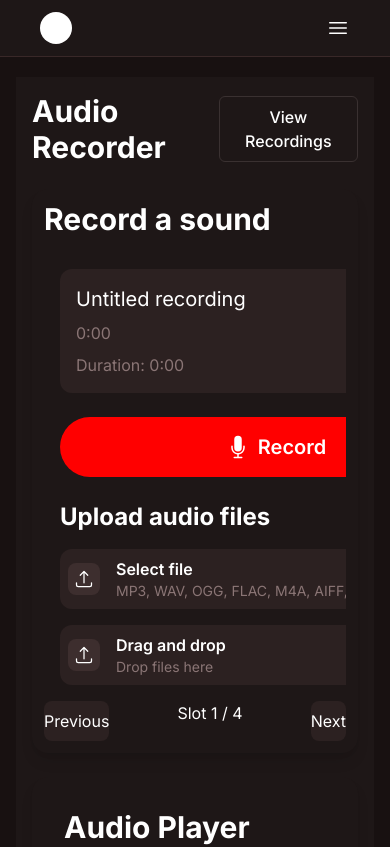
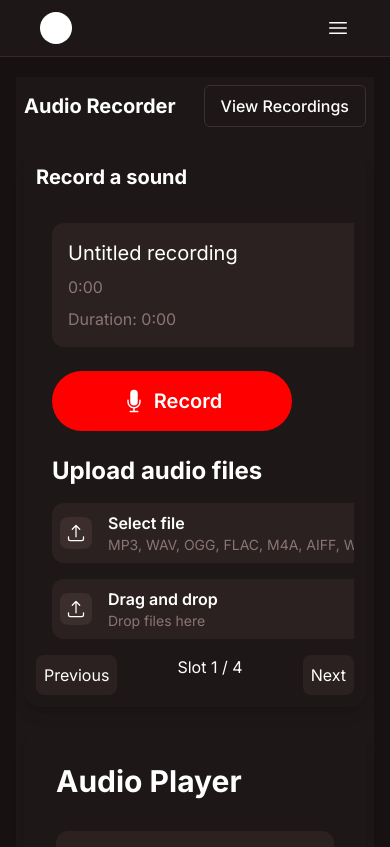
Before and after one commit to raidenkhan/audio, a Next.js app in the folder audio-recorder/: page / in a window 390 px wide. Shown: the top 847 px of the page. Built offline with nearby package versions, Linux system fonts and the light colour scheme.

Commit message:
Improved looks

```diff
--- a/audio-recorder/src/components/MainComponent.tsx
+++ b/audio-recorder/src/components/MainComponent.tsx
@@ -34,14 +34,7 @@ const MainComponent = () => {
     const clearRecording = async (slot: number) => {
         const recording = recordings[slot];
         if (recording) {
-            try {
-                // const response = await fetch(`${process.env.NEXT_PUBLIC_API_BASE_URL}/api/recordings/${slot}`, {
-                //     method: 'DELETE',
-                // });
 
-                // if (!response.ok) {
-                //     throw new Error('Failed to delete recording');
-                // }
 
                 setRecordings((prev) => {
                     const newRecordings = [...prev];
@@ -53,9 +46,12 @@ const MainComponent = () => {
                     newUploadedAudios[slot] = null;
                     return newUploadedAudios;
                 });
-            } catch (error) {
-                console.error('Error deleting recording:', error);
-            }
+                setRecordingDurations((prev) => {
+                    const newDurations = [...prev];
+                    newDurations[slot] = 0;
+                    return newDurations;
+                });
+
         }
     };
 
@@ -79,9 +75,9 @@ const MainComponent = () => {
     // };
 
     return (
-        <div className="bg-[#1E1717] min-h-screen p-4 sm:p-8">
+        <div className="bg-[#1E1717] min-h-screen p-2 sm:p-8">
             <div className="flex justify-between items-center mb-6">
-                <h1 className="text-3xl font-bold text-white">Audio Recorder</h1>
+                <h1 className="text-xl sm:text-3xl font-bold text-white">Audio Recorder</h1>
                 <Button
                     variant="outline"
                     className="bg-[#3a3131] text-white hover:bg-[#4a4141]"
--- a/audio-recorder/src/components/RecordingSection.tsx
+++ b/audio-recorder/src/components/RecordingSection.tsx
@@ -156,7 +156,7 @@ const AudioRecorder: React.FC<AudioRecorderProps> = ({ recordings, setRecordings
 
     return (
         <div className="bg-[#1E1717] p-3 sm:p-8 rounded-2xl shadow-lg">
-            <h2 className="text-3xl font-bold mb-8 text-white">Record a sound</h2>
+            <h2 className="text-xl sm:text-3xl font-bold mb-8 text-white">Record a sound</h2>
             <div className="overflow-hidden">
                 <div
                     className="flex transition-transform duration-300 ease-in-out"
@@ -176,7 +176,7 @@ const AudioRecorder: React.FC<AudioRecorderProps> = ({ recordings, setRecordings
                                     <div className="text-[#8A7575] mt-2">Duration: {formatTime(recordingDurations[currentSlot])}</div>
                                 </div>
                                 <button
-                                    className={`w-[27rem] py-4 rounded-full text-white text-xl font-semibold flex items-center justify-center ${
+                                    className={` w-[15rem] sm:w-[27rem] py-4 rounded-full text-white text-xl font-semibold flex items-center justify-center ${
                                         isRecording[slot] ? 'bg-[#FF4545]' : 'bg-[#FF0000] hover:bg-[#FF4545]'
                                     }`}
                                     onClick={() => isRecording[slot] ? stopRecording(slot) : startRecording(slot)}
@@ -195,7 +195,7 @@ const AudioRecorder: React.FC<AudioRecorderProps> = ({ recordings, setRecordings
                                 </button>
                                 {(recordings[slot] || uploadedAudios[slot]) && (
                                     <button
-                                        className="w-[27rem] py-2 rounded-full text-white text-lg font-semibold bg-[#3D2E2E] hover:bg-[#4D3E3E]"
+                                        className="w-[20rem] sm:w-[27rem] py-2 rounded-full text-white text-lg font-semibold bg-[#3D2E2E] hover:bg-[#4D3E3E]"
                                         onClick={() => clearRecording(slot)}
                                     >
                                         Clear Recording
@@ -241,14 +241,14 @@ const AudioRecorder: React.FC<AudioRecorderProps> = ({ recordings, setRecordings
             <div className="flex justify-between mt-4">
                 <button
                     onClick={prevSlot}
-                    className="py-2 bg-[#2C2121] text-white rounded-lg"
+                    className="p-2 bg-[#2C2121] text-white rounded-lg"
                 >
                     Previous
                 </button>
                 <span className="text-white">Slot {currentSlot + 1} / 4</span>
                 <button
                     onClick={nextSlot}
-                    className=" py-2 bg-[#2C2121] text-white rounded-lg"
+                    className=" p-2 bg-[#2C2121] text-white rounded-lg"
                 >
                     Next
                 </button>
--- a/audio-recorder/src/components/download-popup.tsx
+++ b/audio-recorder/src/components/download-popup.tsx
@@ -40,6 +40,7 @@ export default function DownloadPopup({ isOpen, onOpenChange, recordings, upload
   const [error, setError] = useState<string | null>(null);
   const [allRecordings, setAllRecordings] = useState<Recording[]>([]);
 
+
   useEffect(() => {
     if (isOpen) {
       fetchRecordings();
@@ -58,7 +59,8 @@ export default function DownloadPopup({ isOpen, onOpenChange, recordings, upload
       }
       const data = await response.json();
       setServerRecordings(data);
-
+      console.log(data)
+      setAllRecordings(data);
 
       updateAllRecordings(data);
     } catch (error) {
@@ -66,7 +68,8 @@ export default function DownloadPopup({ isOpen, onOpenChange, recordings, upload
       console.error('Error fetching recordings:', error);
     } finally {
       setIsLoading(false);
-      setAllRecordings(serverRecordings);
+
+     // setAllRecordings(serverRecordings);
       //console.log(allRecordings)
     }
   };
@@ -110,6 +113,7 @@ export default function DownloadPopup({ isOpen, onOpenChange, recordings, upload
       // Trigger download
       document.body.appendChild(a);
       a.click();
+      toast.success("Download started")
 
       // Clean up
       window.URL.revokeObjectURL(url);
@@ -182,7 +186,7 @@ export default function DownloadPopup({ isOpen, onOpenChange, recordings, upload
               </div>
             ) : error ? (
               <p className="text-red-500">{error}</p>
-            ) : allRecordings.length === 0 ? (
+            ) : allRecordings.length === 0  ? (
               <p>No recordings found.</p>
             ) : (
 
```
